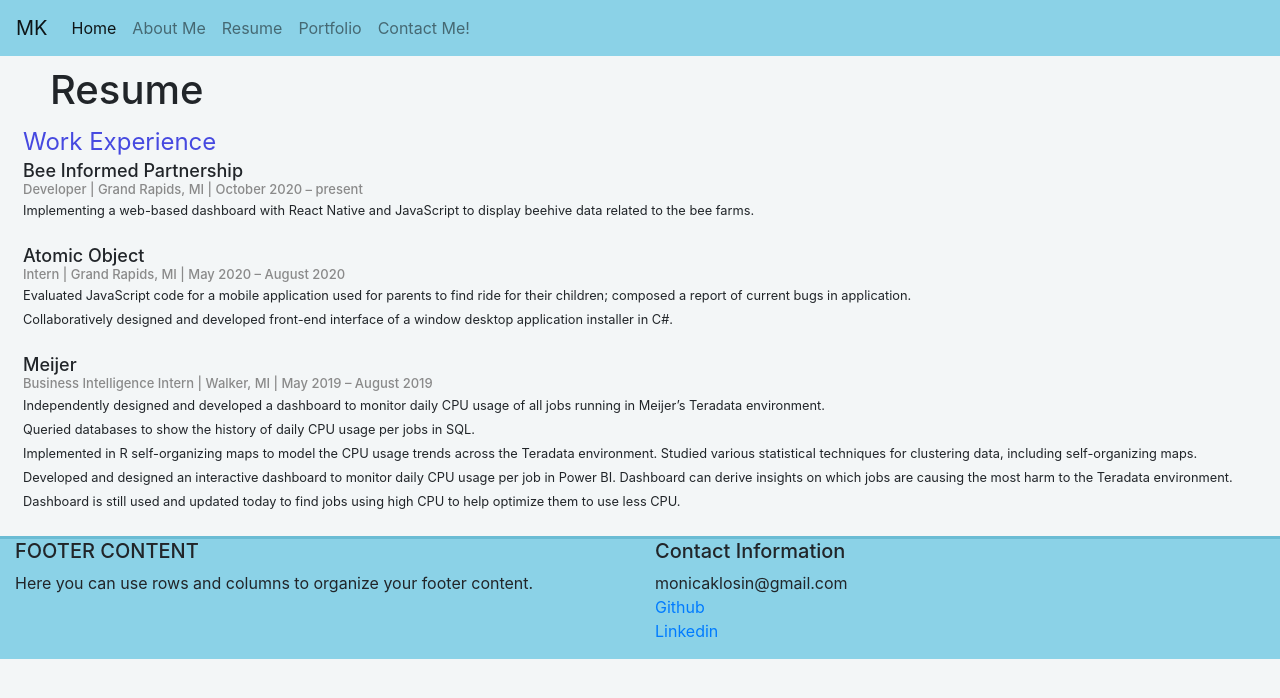
After one commit to klosinm/PersonalWebsite, a Flask app: page /resume in a window 1280 px wide. The commit adds this page. Shown: the top 698 px of the page. Run offline with Flask 2, Linux system fonts and the light colour scheme; some libraries are stand-ins or nearby versions.

Commit message:
working on resume page

```diff
--- a/candypage.py
+++ b/candypage.py
@@ -1,12 +1,31 @@
 import flask as fl
+from flask import redirect, url_for,  render_template
+
 
 app = fl.Flask(__name__)
 
 
 @app.route('/')
+def home():
+    return render_template("index.html")
+
+
+@app.route('/resume')
+def resume():
+    return render_template("resume.html")
+
+
+@app.route('/candyCharts')
 def index():
     return fl.render_template('candy-name.html')
 
 
+@app.route("/<name>")
+def user(name):
+    # {redirect(url_for("home"))}"
+    return f"Whoops! {name} is not a valid page. Click here to go back home "
+
+
 if __name__ == "__main__":
-    app.run('0.0.0.0', 9001)
+    #app.run('0.0.0.0', 9001)
+    app.run(debug=True)
--- /dev/null
+++ b/templates/base.html
@@ -0,0 +1,115 @@
+<!doctype html>
+<html>
+
+<style>
+    .AboutMe {
+    margin-top: 15px;
+    position: relative;
+    right: 0;
+    bottom: 0;
+    left: 0;
+    padding: 1rem;
+    background-color: rgb(134, 77, 67);
+    color: bisque;
+    border-bottom: 5px solid rgb(191, 211, 223);
+}
+
+footer {
+
+  background: #8bd2e7;
+ border-top: 3px solid #6abcd4;
+}
+
+</style>
+
+<head>
+    <link rel="stylesheet" href="https://stackpath.bootstrapcdn.com/bootstrap/4.3.1/css/bootstrap.min.css"
+        integrity="sha384-ggOyR0iXCbMQv3Xipma34MD+dH/1fQ784/j6cY/iJTQUOhcWr7x9JvoRxT2MZw1T" crossorigin="anonymous">
+
+</head>
+<nav class="navbar navbar-expand-lg navbar-light " style="background-color: #8bd2e7;">
+    <a class="navbar-brand" href="#">MK</a>
+    <button class="navbar-toggler" type="button" data-toggle="collapse" data-target="#navbarSupportedContent"
+        aria-controls="navbarSupportedContent" aria-expanded="false" aria-label="Toggle navigation">
+        <span class="navbar-toggler-icon"></span>
+    </button>
+    <div class="collapse navbar-collapse" id="navbarSupportedContent">
+        <ul class="navbar-nav mr-auto">
+            <li class="nav-item active">
+                <a class="nav-link" href="/">Home <span class="sr-only">(current)</span></a>
+            </li>
+            <li class="nav-item">
+                <a class="nav-link" href="#">About Me</a>
+            </li>
+            <li class="nav-item">
+                <a class="nav-link" href="/resume">Resume</a>
+            </li>
+            <li class="nav-item">
+                <a class="nav-link" href="#">Portfolio</a>
+            </li>
+            <li class="nav-item">
+                <a class="nav-link" href="#">Contact Me!</a>
+            </li>
+        </ul>
+    </div>
+</nav>
+
+<body style="background-color: #f3f6f7">
+    <h1 style="margin: 10px;margin-left: 50px"> {% block title %}{% endblock %}</h1>
+
+
+
+    {% block content %}
+    {% endblock %}
+
+
+</body>
+<!-- Footer -->
+<footer class="navbar-fixed-bottom">
+    <!-- Footer Links -->
+    <div class="container-fluid text-center text-md-left">
+        <!-- Grid row -->
+        <div class="row">
+            <!-- Grid column -->
+            <div class="col-md-6 mt-md-0 mt-3">
+                <!-- Content -->
+                <h5 class="text-uppercase">Footer Content</h5>
+                <p>Here you can use rows and columns to organize your footer content.</p>
+            </div>
+            <!-- Grid column -->
+            <hr class="clearfix w-100 d-md-none pb-3">
+            <!-- Grid column -->
+            <div class="col-md-3 mb-md-0 mb-3">
+                <!-- Links -->
+                <h5 >Contact Information</h5>
+                <ul class="list-unstyled">
+                    <li>
+                        <a> monicaklosin@gmail.com</a>
+                    </li>
+                    <li>
+                        <a href="https://github.com/klosinm">Github</a>
+                    </li>
+                    <li>
+                        <a href="https://www.linkedin.com/in/monica-klosin-476316b6/">Linkedin</a>
+                    </li>
+
+                </ul>
+            </div>
+            <!-- Grid column -->
+        </div>
+        <!-- Grid row -->
+    </div>
+    <!-- Footer Links -->
+</footer>
+<!-- Footer -->
+
+<script src="https://code.jquery.com/jquery-3.3.1.slim.min.js"
+    integrity="sha384-q8i/X+965DzO0rT7abK41JStQIAqVgRVzpbzo5smXKp4YfRvH+8abtTE1Pi6jizo"
+    crossorigin="anonymous"></script>
+<script src="https://cdnjs.cloudflare.com/ajax/libs/popper.js/1.14.7/umd/popper.min.js"
+    integrity="sha384-UO2eT0CpHqdSJQ6hJty5KVphtPhzWj9WO1clHTMGa3JDZwrnQq4sF86dIHNDz0W1"
+    crossorigin="anonymous"></script>
+<script src="https://stackpath.bootstrapcdn.com/bootstrap/4.3.1/js/bootstrap.min.js"
+    integrity="sha384-JjSmVgyd0p3pXB1rRibZUAYoIIy6OrQ6VrjIEaFf/nJGzIxFDsf4x0xIM+B07jRM"
+    crossorigin="anonymous"></script>
+</html>
--- /dev/null
+++ b/templates/resume.html
@@ -0,0 +1,57 @@
+{% extends "base.html" %}
+{% block title %}Resume{% endblock %}
+{% block content %}
+<style>
+
+    .Header{
+        font-size:x-large;
+        color:rgb(70, 73, 224);
+    }
+
+    .subHeader{
+
+        font-size:large;
+        margin:0;
+    }
+
+    .Description{
+
+        font-size:small;
+        margin:0;
+        color:rgb(138, 138, 138);
+    }
+
+    .Resume{
+        margin-left: 23px;
+    }
+
+</style>
+
+<div class="Resume">
+    <div class="Header"> Work Experience</div>
+    <h5 class="subHeader"> Bee Informed Partnership</h5>
+    <h5 class="Description">Developer | Grand Rapids, MI | October 2020 – present</h5>
+    <small> Implementing a web-based dashboard with React Native and JavaScript to display beehive data related to the bee farms. </small>
+    <br><br>
+    <h5 class="subHeader"> Atomic Object</h5>
+    <h5 class="Description">Intern | Grand Rapids, MI | May 2020 – August 2020</h5>
+    <small> Evaluated JavaScript code for a mobile application used for parents to find ride for their children; composed a report
+    of current bugs in application. <br>
+    Collaboratively designed and developed front-end interface of a window desktop application installer in C#.
+    </small>
+    <br><br>
+    <h5 style="font-size:large; margin:0"> Meijer</h5>
+    <h5 class="Description">Business Intelligence Intern | Walker, MI | May 2019 – August 2019</h5>
+    <small> Independently designed and developed a dashboard to monitor daily CPU usage of all jobs running in Meijer’s Teradata
+    environment.<br>
+    Queried databases to show the history of daily CPU usage per jobs in SQL.<br>
+    Implemented in R self-organizing maps to model the CPU usage trends across the Teradata environment. Studied various
+    statistical techniques for clustering data, including self-organizing maps.<br>
+    Developed and designed an interactive dashboard to monitor daily CPU usage per job in Power BI. Dashboard can derive
+    insights on which jobs are causing the most harm to the Teradata environment.<br>
+    Dashboard is still used and updated today to find jobs using high CPU to help optimize them to use less CPU.
+    </small>
+    <br><br>
+</div>
+
+{% endblock %}
```
Also changed, not shown: candy-name.html (added, +85 -0 lines), pie.html (added, +85 -0 lines), templates/candy-name.html (+0 -11 lines), templates/index.html (added, +8 -0 lines), Images/Monica.jpeg (added), Images/MonicaLinkPhoto2020.png (added), 1 other file.
